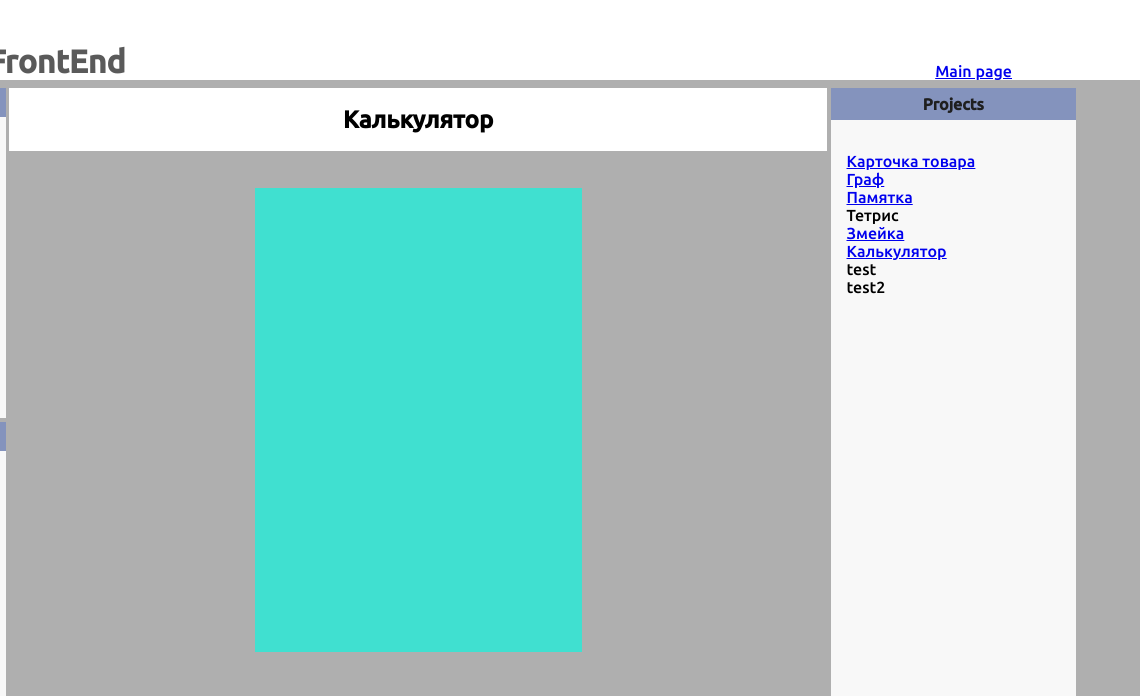
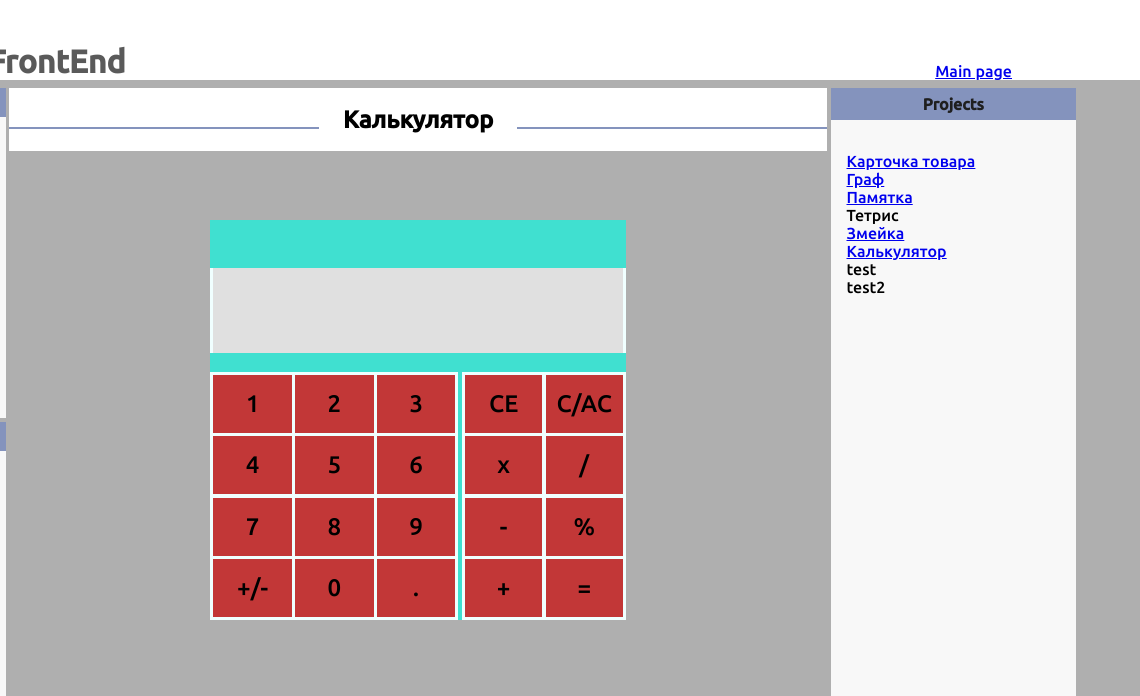
Before and after one commit to xamesLab/portfolio, a React app: page /calc in a window 1280 px wide. Shown: the top 696 px of the page, 140-1280 px from the left. Built offline with nearby package versions, Linux system fonts and the light colour scheme.

Commit message:
calc update

```diff
--- a/public/index.html
+++ b/public/index.html
@@ -8,6 +8,8 @@
   <meta name="theme-color" content="#000000" />
   <meta name="description" content="Web site created using create-react-app" />
   <link rel="preconnect" href="https://fonts.gstatic.com">
+  <link rel="preconnect" href="https://fonts.gstatic.com">
+<link href="https://fonts.googleapis.com/css2?family=Chakra+Petch:ital,wght@0,300;0,400;1,300;1,400&display=swap" rel="stylesheet">
 <link href="https://fonts.googleapis.com/css2?family=Ubuntu:ital,wght@0,300;0,500;1,300;1,400&display=swap" rel="stylesheet">
   <!-- <link rel="manifest" href="%PUBLIC_URL%/manifest.json" /> -->
   <title>my App</title>
--- a/src/components/Calc/Calc.css
+++ b/src/components/Calc/Calc.css
@@ -12,15 +12,92 @@
     align-items: center;
     width: 100%;
     background-color: white;
-    padding: 1.1rem 0;
     position: absolute;
     top: 0;
     left: 0;
 }
 
+.content-header__title {
+    padding: 1.1rem 1.5rem;
+}
+
+.content-header::after,
+.content-header::before {
+    content: '';
+    margin-top: 1rem;
+    height: 2px;
+    width: 100%;
+    background-color: rgb(132, 147, 189);
+}
+
 .calc {
-    width: 40%;
-    height: 70%;
+    width: 26rem;
+    height: 25rem;
     display: grid;
+    grid-template-columns: 1fr 1fr 1fr 1fr 1fr;
+    grid-template-rows: 2.5fr 1fr 1fr 1fr 1fr;
+    grid-gap: 0.2rem;
+    grid-template-areas: 'disp disp disp disp disp'
+     'sbl sbl sbl oper oper'
+     'sbl sbl sbl oper oper'
+     'sbl sbl sbl oper oper'
+     'sbl sbl sbl oper oper';
     background-color: turquoise;
 }
+
+.calc__display {
+    grid-area: disp;
+    display: grid;
+    grid-template-rows: 1fr 2fr;
+    margin-top: 3rem;
+    margin-bottom: 1rem;
+    background-color: azure;
+}
+
+.display_1, .display_2 {
+    margin: 0 0.2rem;
+    padding: 0.2rem 0.5rem;
+    display: flex;
+    justify-content: flex-end;
+    align-items: flex-end;
+    font-family: 'Chakra Petch', sans-serif;
+    background-color: rgb(224, 224, 224);
+}
+
+.display_2 {
+    font-size: 2.3rem;
+    font-weight: 400;
+}
+
+.display_1 {
+    font-style: italic;
+}
+
+.calc__symbol-bar {
+    padding: 0.2rem;
+    display: grid;
+    grid-template-columns: repeat(3, 1fr);
+    grid-template-rows: repeat(4, 1fr);
+    grid-gap: 0.2rem;
+    grid-area: sbl;
+    background-color: azure;
+}
+
+.calc__btn {
+    display: flex;
+    justify-content: center;
+    align-items: center;
+    font-size: 1.5rem;
+    background-color: rgb(194, 55, 55);
+    cursor: pointer;
+}
+
+.calc__operating-bar {
+    padding: 0.2rem;
+    display: grid;
+    grid-template-columns: repeat(2, 1fr);
+    grid-template-rows: 1fr 1fr 1fr 1fr;
+    grid-gap: 0.2rem;
+    grid-area: oper;
+    background-color: azure;
+}
--- a/src/components/Calc/Calc.js
+++ b/src/components/Calc/Calc.js
@@ -2,19 +2,134 @@ import { Component } from "react";
 import "./Calc.css";
 
 class Calc extends Component {
+  state = {
+    afterRes: false,
+    display: "",
+    memo: "",
+    math: "",
+    symbolBtn: ["1", "2", "3", "4", "5", "6", "7", "8", "9", "+/-", "0", "."],
+    operBtn: {
+      1: "CE",
+      2: "C/AC",
+      3: "x",
+      4: "/",
+      5: "-",
+      6: "%",
+      7: "+",
+      8: "=",
+    },
+  };
+
   componentDidMount() {
     this.props.setProp(true);
   }
+
   componentWillUnmount() {
     this.props.setProp(false);
   }
+
+  addSymbol = (e) => {
+    let sbl = e.target.dataset.s;
+    if (sbl === "+/-" && this.state.display[0] !== "-") {
+      this.setState({ display: `-${this.state.display}` });
+    } else if (sbl !== "+/-") {
+      this.setState({ display: this.state.display + sbl });
+    }
+  };
+
+  operating = (e) => {
+    let val = e.target.dataset.o;
+    switch (val) {
+      case "x":
+      case "/":
+      case "-":
+      case "+":
+      case "%":
+        this.setState({ memo: this.state.display, math: val });
+        this.setState({ display: "" });
+        break;
+      case "=":
+        this.result();
+        break;
+      case "C/AC":
+        this.setState({ display: "", memo: "", math: "" });
+        break;
+      case "CE":
+        this.setState({ display: "" });
+        break;
+      default:
+        break;
+    }
+  };
+
+  result = () => {
+    let res;
+
+    if (this.state.memo && this.state.display) {
+      let display = this.state.display;
+      let memo = this.state.memo;
+      let math = this.state.math;
+
+      switch (math) {
+        case "%":
+          res = +memo % +display;
+          break;
+        case "/":
+          res = +memo / +display;
+          break;
+        case "x":
+          res = +memo * +display;
+          break;
+        case "-":
+          res = +memo - +display;
+          break;
+        case "+":
+          res = +memo + +display;
+          break;
+
+        default:
+          break;
+      }
+      this.setState({ display: res, memo: "", math: "" });
+    }
+  };
+
   render() {
     return (
       <div className='wrap-calc'>
         <div className='content-header'>
-          <h2>Калькулятор</h2>
+          <h2 className='content-header__title'>Калькулятор</h2>
         </div>
-        <div className='calc'></div>
+        <div className='calc'>
+          <div className='calc__display'>
+            <div className='display_1'>
+              {this.state.memo} {this.state.math}
+            </div>
+            <div className='display_2'>{this.state.display}</div>
+          </div>
+          <div className='calc__symbol-bar'>
+            {this.state.symbolBtn.map((sbl, i) => (
+              <div
+                className='calc__btn'
+                data-s={sbl}
+                onClick={this.addSymbol}
+                key={i}>
+                {sbl}
+              </div>
+            ))}
+          </div>
+          <div className='calc__operating-bar'>
+            {Object.values(this.state.operBtn).map((oper, i) => (
+              <div
+                className='calc__btn'
+                onClick={this.operating}
+                data-o={oper}
+                key={i}>
+                {oper}
+              </div>
+            ))}
+          </div>
+        </div>
       </div>
     );
   }
```
